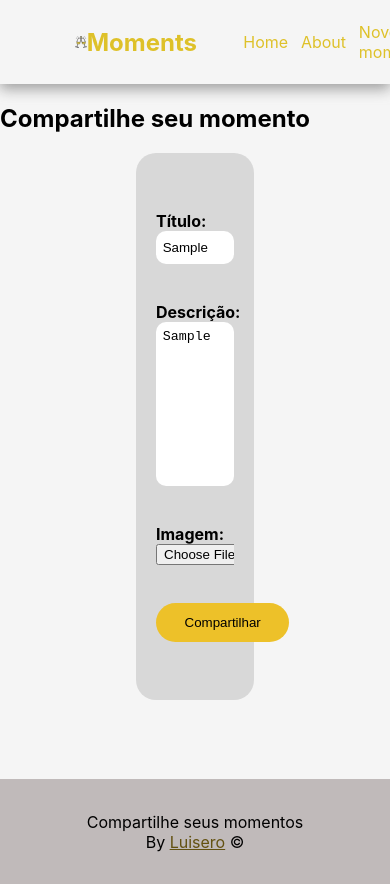
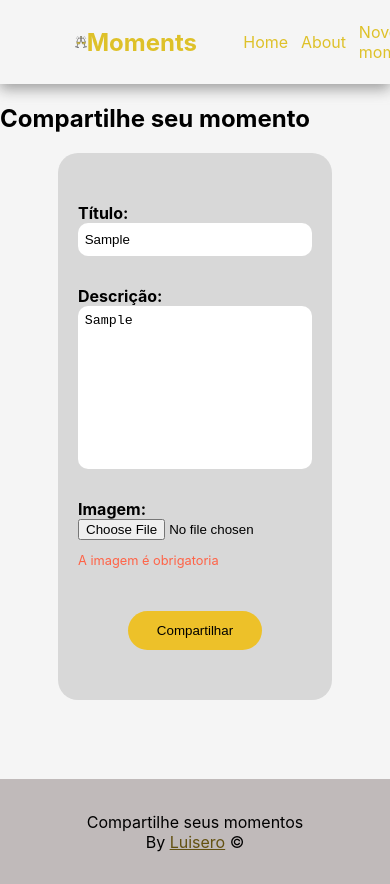
Before and after one commit to Luisero/moments, an Angular app: page /moments/new in a window 390 px wide. Both pictures are taken after typing "Sample", "Sample" into the empty fields and a click on the input "Compartilhar". Shown: the top 884 px of the page. Built offline with nearby package versions, Linux system fonts and the light colour scheme.

Commit message:
FEAT: Implemented form validation

```diff
--- a/src/app/components/moment-form/moment-form.component.css
+++ b/src/app/components/moment-form/moment-form.component.css
@@ -14,6 +14,11 @@ form{
     justify-content: space-evenly;
 }
 
+form .validation-error p{
+    font-size: .8em;
+    font-weight: normal;
+    color: tomato;
+}
 
 form .input-container{
     display: flex;
@@ -70,3 +75,10 @@ form .input-container{
 .input-container input[type="submit"]:hover{
     background-color: #c29905;
 }
+
+
+@media (max-width:700px) {
+    form{
+        min-width: 60vw;
+    }
+}
--- a/src/app/components/moment-form/moment-form.component.html
+++ b/src/app/components/moment-form/moment-form.component.html
@@ -1,14 +1,23 @@
-<form action="" method="post">
+<form action="" method="post" (ngSubmit)="submit()" [formGroup]="momentForm" #formDir="ngForm">
     <div class="input-container">
-        <input type="text"  name="title" id="title" required autofocus>
+        <div *ngIf="title.invalid && formDir.submitted" class="validation-error">
+            <p>O titulo é obrigatorio</p>
+        </div>
+        <input type="text"  name="title" id="title" formControlName="title" required autofocus>
         <label for="title">Título: </label>
     </div>
     <div class="input-container">
-        <textarea name="description" id="description" cols="30" rows="10" placeholder="O que aconteceu lá?" ></textarea>
+        <div *ngIf="description.invalid && formDir.submitted" class="validation-error">
+            <p>A descrição é obrigatoria</p>
+        </div>
+        <textarea name="description" id="description" formControlName="description" cols="30" rows="10" placeholder="O que aconteceu lá?" ></textarea>
         <label for="description">Descrição: </label>
     </div>
     <div class="input-container">
-        <input type="file"  name="image" id="image" required>
+        <div *ngIf="image.invalid && formDir.submitted" class="validation-error">
+            <p>A imagem é obrigatoria</p>
+        </div>
+        <input type="file"  name="image" id="image" required formControlName="image">
         <label for="image">Imagem:</label>
     </div>
     <div class="input-container">
--- a/src/app/components/moment-form/moment-form.component.ts
+++ b/src/app/components/moment-form/moment-form.component.ts
@@ -1,10 +1,40 @@
-import { Component, Input } from '@angular/core';
+import { Component, Input, OnInit } from '@angular/core';
+import { FormControl, FormGroup, Validators } from '@angular/forms';
 
 @Component({
   selector: 'app-moment-form',
   templateUrl: './moment-form.component.html',
   styleUrls: ['./moment-form.component.css']
 })
-export class MomentFormComponent {
+export class MomentFormComponent implements OnInit {
   @Input() btnText: string = 'Cadastrar evento';
+  momentForm!: FormGroup;
+
+  ngOnInit(): void {
+    this.momentForm = new FormGroup({
+      id: new FormControl(''),
+      title: new FormControl('',[Validators.required]),
+      description: new FormControl('', [Validators.required]),
+      image: new FormControl('')
+    })
+  }
+
+  get title(){
+    return this.momentForm.get('title')!;
+  }
+
+  get description(){
+    return this.momentForm.get('description')!;
+  }
+
+  get image(){
+    return this.momentForm.get('image')!;
+  }
+
+  submit(): void{
+    if(this.momentForm.invalid){
+      return;
+    }
+
+  }
 }
```
